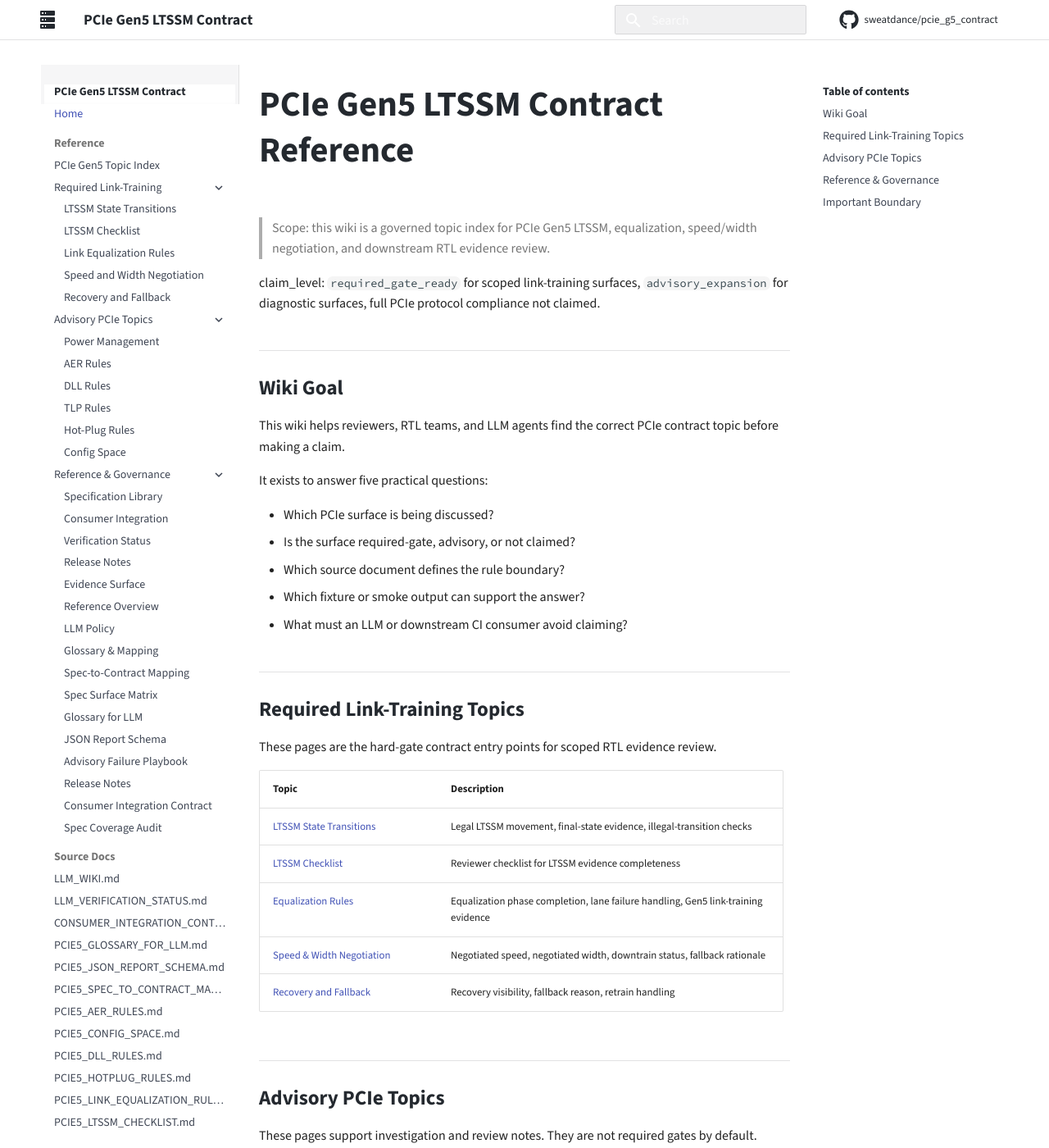
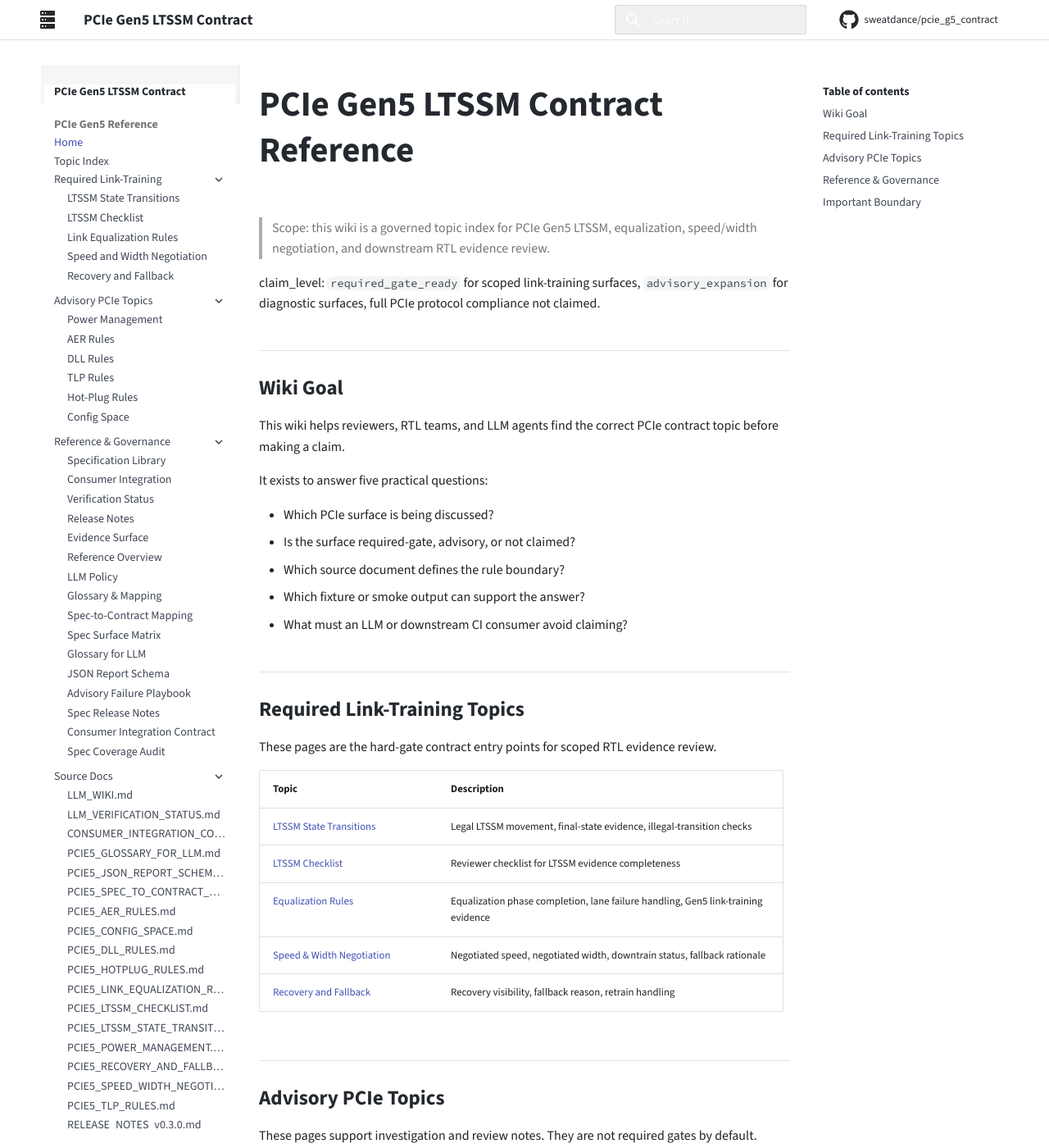
Before and after one commit to sweatdance/pcie_g5_contract, an MkDocs documentation site: the page built from docs/index.md, in a window 1280 px wide and 1400 px high. Shown: the whole window at 82% size. Built offline with MkDocs 1.6.1 and Material for MkDocs 9.7.7, drawn with Linux system fonts in a browser that asks for light colours; comment, search, counter and statistics services are not loaded.

Commit message:
docs: expose full reference tree in sidebar

```diff
--- a/docs/assets/styles.css
+++ b/docs/assets/styles.css
@@ -70,6 +70,23 @@ body {
 .md-nav__item--section > .md-nav__link {
   color: var(--pcie-text);
   font-weight: 700;
+}
+
+.md-sidebar--primary .md-nav__list {
+  padding-bottom: 0.75rem;
+}
+
+.md-sidebar--primary .md-nav__item {
+  padding: 0.03rem 0;
+}
+
+.md-sidebar--primary .md-nav__item .md-nav__item {
+  padding-left: 0.2rem;
+}
+
+.md-sidebar--primary .md-nav__link {
+  margin-top: 0.18rem;
+  line-height: 1.35;
 }
 
 .hero-shell {
--- a/mkdocs.yml
+++ b/mkdocs.yml
@@ -35,9 +35,9 @@ plugins:
   - search
 
 nav:
-  - Home: index.md
-  - Reference:
-      - PCIe Gen5 Topic Index: en/index.md
+  - PCIe Gen5 Reference:
+      - Home: index.md
+      - Topic Index: en/index.md
       - Required Link-Training:
           - LTSSM State Transitions: en/specs/required/spec-ltssm-state-transitions.md
           - LTSSM Checklist: en/specs/required/spec-ltssm-checklist.md
@@ -65,28 +65,28 @@ nav:
           - Glossary for LLM: en/specs/spec-glossary-for-llm.md
           - JSON Report Schema: en/specs/spec-json-report-schema.md
           - Advisory Failure Playbook: en/specs/spec-advisory-failure-playbook.md
-          - Release Notes: en/specs/spec-release-notes.md
+          - Spec Release Notes: en/specs/spec-release-notes.md
           - Consumer Integration Contract: en/specs/spec-consumer-integration-contract.md
           - Spec Coverage Audit: en/specs/spec-coverage-audit.md
-  - Source Docs:
-      - LLM_WIKI.md: LLM_WIKI.md
-      - LLM_VERIFICATION_STATUS.md: LLM_VERIFICATION_STATUS.md
-      - CONSUMER_INTEGRATION_CONTRACT.md: CONSUMER_INTEGRATION_CONTRACT.md
-      - PCIE5_GLOSSARY_FOR_LLM.md: PCIE5_GLOSSARY_FOR_LLM.md
-      - PCIE5_JSON_REPORT_SCHEMA.md: PCIE5_JSON_REPORT_SCHEMA.md
-      - PCIE5_SPEC_TO_CONTRACT_MAPPING.md: PCIE5_SPEC_TO_CONTRACT_MAPPING.md
-      - PCIE5_AER_RULES.md: PCIE5_AER_RULES.md
-      - PCIE5_CONFIG_SPACE.md: PCIE5_CONFIG_SPACE.md
-      - PCIE5_DLL_RULES.md: PCIE5_DLL_RULES.md
-      - PCIE5_HOTPLUG_RULES.md: PCIE5_HOTPLUG_RULES.md
-      - PCIE5_LINK_EQUALIZATION_RULES.md: PCIE5_LINK_EQUALIZATION_RULES.md
-      - PCIE5_LTSSM_CHECKLIST.md: PCIE5_LTSSM_CHECKLIST.md
-      - PCIE5_LTSSM_STATE_TRANSITIONS.md: PCIE5_LTSSM_STATE_TRANSITIONS.md
-      - PCIE5_POWER_MANAGEMENT.md: PCIE5_POWER_MANAGEMENT.md
-      - PCIE5_RECOVERY_AND_FALLBACK.md: PCIE5_RECOVERY_AND_FALLBACK.md
-      - PCIE5_SPEED_WIDTH_NEGOTIATION.md: PCIE5_SPEED_WIDTH_NEGOTIATION.md
-      - PCIE5_TLP_RULES.md: PCIE5_TLP_RULES.md
-      - RELEASE_NOTES_v0.3.0.md: RELEASE_NOTES_v0.3.0.md
+      - Source Docs:
+          - LLM_WIKI.md: LLM_WIKI.md
+          - LLM_VERIFICATION_STATUS.md: LLM_VERIFICATION_STATUS.md
+          - CONSUMER_INTEGRATION_CONTRACT.md: CONSUMER_INTEGRATION_CONTRACT.md
+          - PCIE5_GLOSSARY_FOR_LLM.md: PCIE5_GLOSSARY_FOR_LLM.md
+          - PCIE5_JSON_REPORT_SCHEMA.md: PCIE5_JSON_REPORT_SCHEMA.md
+          - PCIE5_SPEC_TO_CONTRACT_MAPPING.md: PCIE5_SPEC_TO_CONTRACT_MAPPING.md
+          - PCIE5_AER_RULES.md: PCIE5_AER_RULES.md
+          - PCIE5_CONFIG_SPACE.md: PCIE5_CONFIG_SPACE.md
+          - PCIE5_DLL_RULES.md: PCIE5_DLL_RULES.md
+          - PCIE5_HOTPLUG_RULES.md: PCIE5_HOTPLUG_RULES.md
+          - PCIE5_LINK_EQUALIZATION_RULES.md: PCIE5_LINK_EQUALIZATION_RULES.md
+          - PCIE5_LTSSM_CHECKLIST.md: PCIE5_LTSSM_CHECKLIST.md
+          - PCIE5_LTSSM_STATE_TRANSITIONS.md: PCIE5_LTSSM_STATE_TRANSITIONS.md
+          - PCIE5_POWER_MANAGEMENT.md: PCIE5_POWER_MANAGEMENT.md
+          - PCIE5_RECOVERY_AND_FALLBACK.md: PCIE5_RECOVERY_AND_FALLBACK.md
+          - PCIE5_SPEED_WIDTH_NEGOTIATION.md: PCIE5_SPEED_WIDTH_NEGOTIATION.md
+          - PCIE5_TLP_RULES.md: PCIE5_TLP_RULES.md
+          - RELEASE_NOTES_v0.3.0.md: RELEASE_NOTES_v0.3.0.md
 extra_css:
   - assets/styles.css
 markdown_extensions:
```
Also changed, not shown: memory/2026-06-11.md (added, +11 -0 lines).
